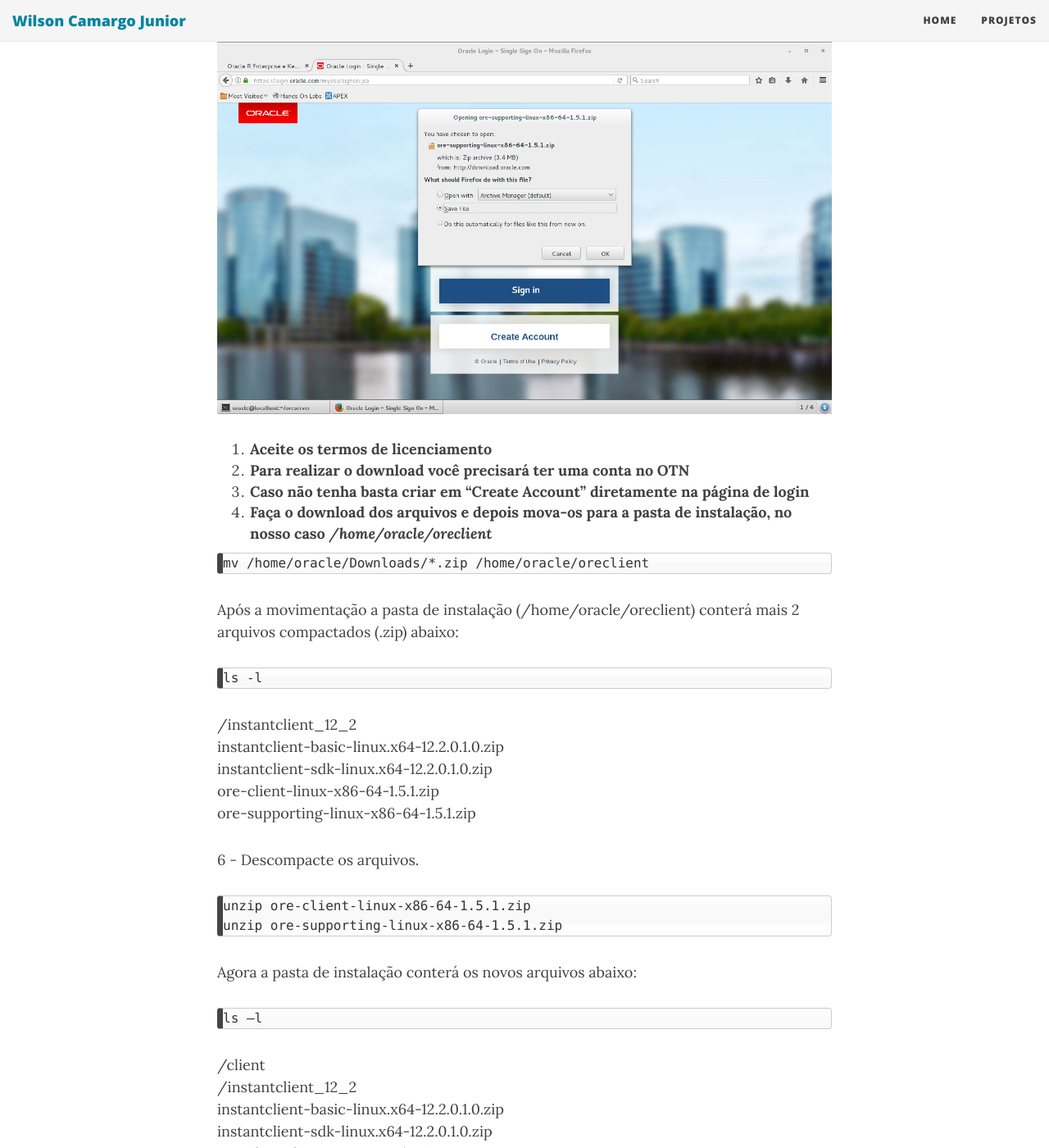
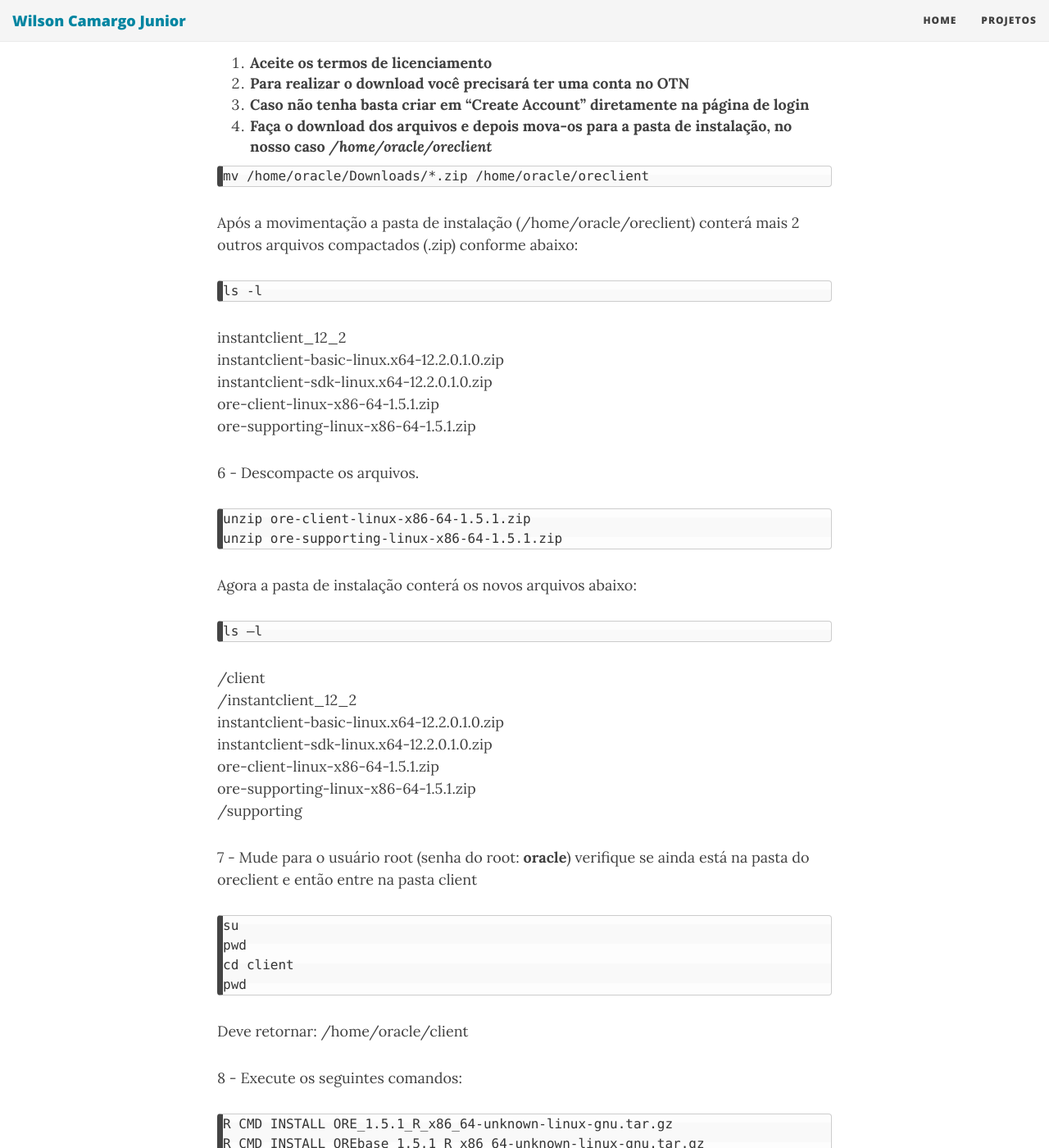
Before and after one commit to wilson-camargo-jr/teste, a Jekyll site: the page built from _posts/2018-06-18-ANN-ORE-P3.md, in a window 1280 px wide and 1400 px high, scrolled down 14324 px. Shown: the whole window at 82% size. Built offline with Jekyll 4.4.1, drawn with Linux system fonts in a browser that asks for light colours; nearby versions of some CDN libraries; some of the changed text lies outside the part shown.

Commit message:
Update 2018-06-18-ANN-ORE-P3.md

````diff
--- a/_posts/2018-06-18-ANN-ORE-P3.md
+++ b/_posts/2018-06-18-ANN-ORE-P3.md
@@ -297,14 +297,13 @@
 ```
 
 
+
 5 -	Instalação do Oracle R Enterprise Client e Supporting
 
 Obtenha o arquivo de instalação do Oracle R Enterprise Client. São os arquivos **ore-client-linux-x86-64-1.5.1.zip** e **ore-supporting-linux-x86-64-1.5.1.zip** – versão 1.5.1 para Linux-64-bit.
 <sub><a href="http://www.oracle.com/technetwork/database/database-technologies/r/r-enterprise/downloads/index.html" target="_blank">http://www.oracle.com/technetwork/database/database-technologies/r/r-enterprise/downloads/index.html</a></sub>
 
 ![](https://wilson-camargo-jr.github.io/img/otn.jpg)
-
-![](https://wilson-camargo-jr.github.io/img/otn2.jpg)
 
 1. **Aceite os termos de licenciamento**
 2. **Para realizar o download você precisará ter uma conta no OTN**
@@ -315,13 +314,13 @@
 mv /home/oracle/Downloads/*.zip /home/oracle/oreclient
 ```
 
-Após a movimentação a pasta de instalação (/home/oracle/oreclient) conterá mais 2 arquivos compactados (.zip) abaixo:
+Após a movimentação a pasta de instalação (/home/oracle/oreclient) conterá mais 2 outros arquivos compactados (.zip) conforme abaixo:
 
 ```
 ls -l
 ```
 
-/instantclient_12_2
+instantclient_12_2
 instantclient-basic-linux.x64-12.2.0.1.0.zip
 instantclient-sdk-linux.x64-12.2.0.1.0.zip
 ore-client-linux-x86-64-1.5.1.zip
````
